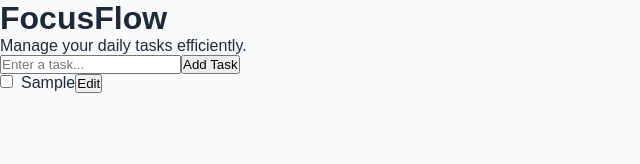
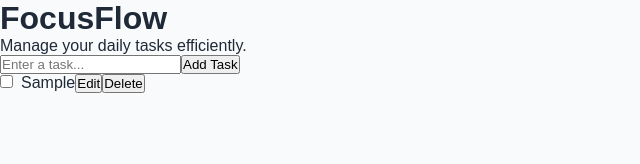
Before and after one commit to Arjon22/focusflow, a React (Vite) app: page / in a window 1280 px wide. Both pictures are taken after typing "Sample" into the empty fields and a click on the button "Add Task". Shown: the top 164 px of the page, without its empty margins (0-640 px from the left). Built offline with nearby package versions, Linux system fonts and the light colour scheme.

Commit message:
Add task deletion with confirmation

```diff
--- a/src/App.jsx
+++ b/src/App.jsx
@@ -35,6 +35,11 @@ const handleSaveEdit = () => {
   setEditingTaskId(null);
   setEditingText("");
 };
+const handleDeleteTask = (id) => {
+  const updatedTasks = tasks.filter((task) => task.id !== id);
+
+  setTasks(updatedTasks);
+};
   const handleToggleTask = (id) => {
     const updatedTasks = tasks.map((task) =>
       task.id === id
@@ -57,6 +62,7 @@ const handleSaveEdit = () => {
   editingText={editingText}
   setEditingText={setEditingText}
   onSaveEdit={handleSaveEdit}
+  onDeleteTask={handleDeleteTask}
 />
     </div>
   );
--- a/src/components/TaskList.jsx
+++ b/src/components/TaskList.jsx
@@ -6,6 +6,7 @@ function TaskList({
   editingText,
   setEditingText,
   onSaveEdit,
+  onDeleteTask,
 }) {
   return (
     <ul>
@@ -30,9 +31,7 @@ function TaskList({
                 }}
               />
 
-    <button onClick={onSaveEdit}>
-  Save
-</button>
+              <button onClick={onSaveEdit}>Save</button>
             </>
           ) : (
             <>
@@ -48,6 +47,16 @@ function TaskList({
               <button onClick={() => onEditClick(task.id)}>
                 Edit
               </button>
+
+              <button
+  onClick={() => {
+    if (window.confirm("Are you sure you want to delete this task?")) {
+      onDeleteTask(task.id);
+    }
+  }}
+>
+  Delete
+</button>
             </>
           )}
         </li>
```
Lines whose indentation alone changed are shown as unchanged.
